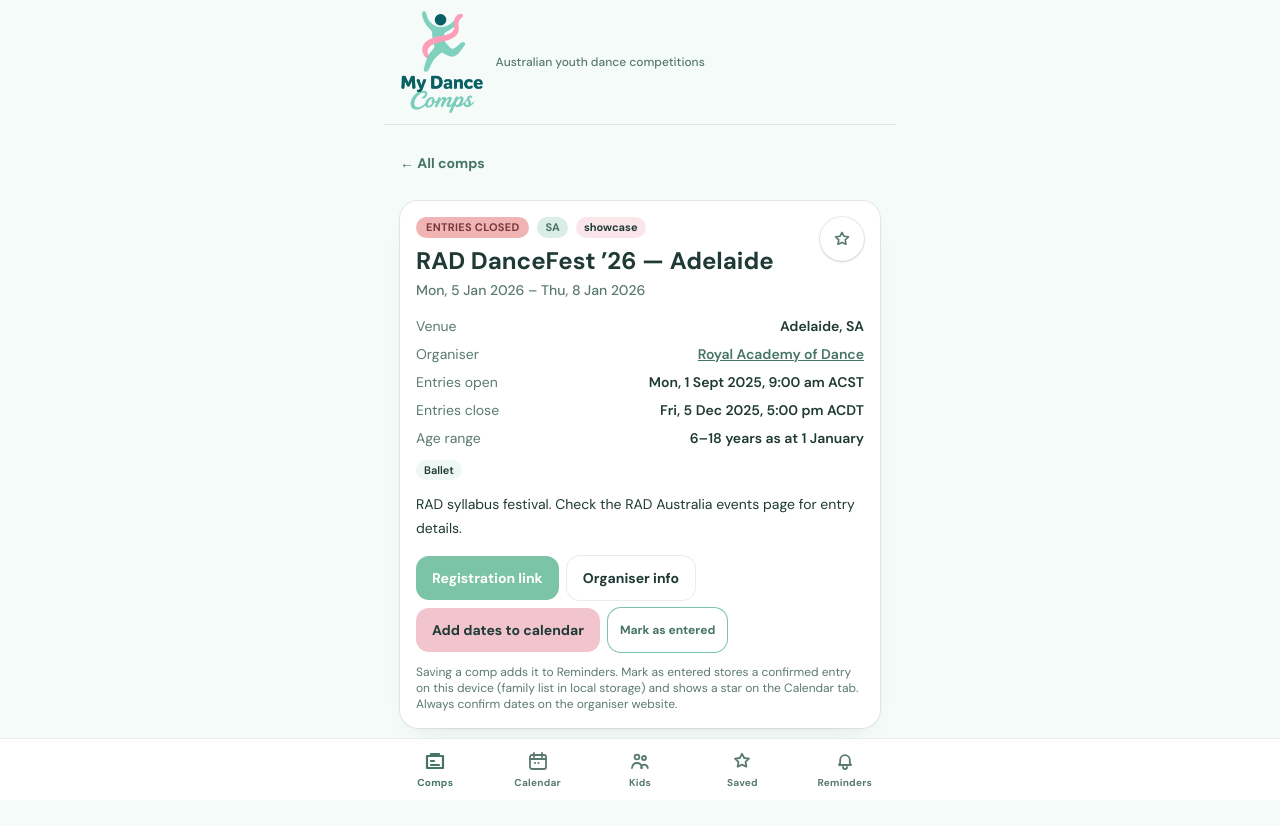
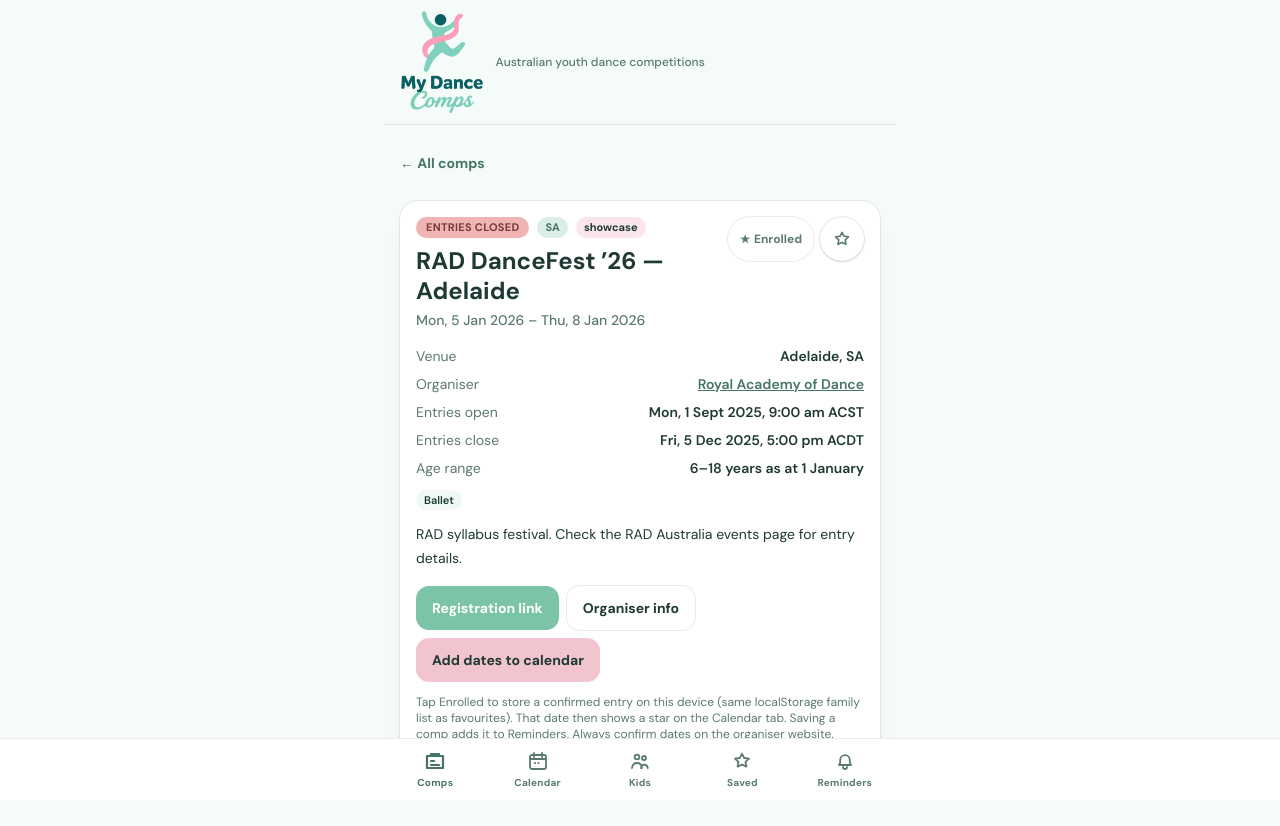
Before and after one commit to mitchtoeroek-tech/My-dance-comps, a Next.js app: page /comps/rad-dancefest-adelaide-2026 in a window 1280 px wide. Shown: the top 826 px of the page. Built offline with nearby package versions, Linux system fonts and the light colour scheme.

Commit message:
Put an Enrolled toggle on each Comps-list card
Enrolment is a chip next to the favourite star. Tap to enrol, tap again to un-enrol; the calendar then shows a star on those dates.

Co-authored-by: mitchtoeroek-tech <mitchtoeroek-tech@users.noreply.github.com>

```diff
--- a/src/components/CalendarView.tsx
+++ b/src/components/CalendarView.tsx
@@ -134,8 +134,9 @@ export function CalendarView({
         <h1 className="text-2xl font-bold">Calendar</h1>
         <p className="mt-1 text-sm leading-6 text-muted-foreground">
           Competition dates for the selected dancer’s home state (plus National
-          finals). Dots use the same entry-status colours as the Comps list. A
-          star means you marked a confirmed entry.
+          finals). Dots use the same entry-status colours as the Comps list. Tap
+          Enrolled on a competition card to add a star on these dates. Tap again
+          to un-enrol.
         </p>
       </div>
 
@@ -438,7 +439,7 @@ function DaySheet({
                   <StatusPill status={registrationStatus(comp)} />
                   {enrolled ? (
                     <span className="inline-flex items-center gap-1 rounded-control bg-primary-soft px-2 py-0.5 text-[11px] font-bold text-primary-ink">
-                      ★ Entered
+                      ★ Enrolled
                     </span>
                   ) : null}
                   {isFavourite(comp.id) ? (
--- a/src/components/CompCard.tsx
+++ b/src/components/CompCard.tsx
@@ -18,8 +18,8 @@ export function CompCard({
   comp: Competition;
   saved: boolean;
   onToggleSave: () => void;
-  enrolled?: boolean;
-  onToggleEnrolled?: () => void;
+  enrolled: boolean;
+  onToggleEnrolled: () => void;
   ageHint?: string;
 }) {
   const status = registrationStatus(comp);
@@ -67,7 +67,10 @@ export function CompCard({
             {comp.organiser}
           </p>
         </div>
-        <StarButton saved={saved} onClick={onToggleSave} />
+        <div className="flex shrink-0 items-start gap-1.5">
+          <EnrolledButton enrolled={enrolled} onClick={onToggleEnrolled} />
+          <StarButton saved={saved} onClick={onToggleSave} />
+        </div>
       </div>
       <div className="mt-3 flex flex-wrap gap-1.5">
         {styles.slice(0, 5).map((style) => (
@@ -102,12 +105,6 @@ export function CompCard({
         >
           Register
         </a>
-        {onToggleEnrolled ? (
-          <EnrolledButton
-            enrolled={Boolean(enrolled)}
-            onClick={onToggleEnrolled}
-          />
-        ) : null}
       </div>
     </article>
   );
--- a/src/components/CompDetail.tsx
+++ b/src/components/CompDetail.tsx
@@ -44,7 +44,13 @@ export function CompDetail({ comp }: { comp: Competition }) {
               {formatDateRange(comp.startDate, comp.endDate)}
             </p>
           </div>
-          <StarButton saved={saved} onClick={() => toggleFavourite(comp.id)} />
+          <div className="flex shrink-0 items-start gap-1.5">
+            <EnrolledButton
+              enrolled={enrolled}
+              onClick={() => toggleEnrolled(comp.id)}
+            />
+            <StarButton saved={saved} onClick={() => toggleFavourite(comp.id)} />
+          </div>
         </div>
         <dl className="mt-4 space-y-2 text-sm">
           <Row label="Venue" value={formatCompLocation(comp)} />
@@ -115,15 +121,12 @@ export function CompDetail({ comp }: { comp: Competition }) {
           >
             Add dates to calendar
           </button>
-          <EnrolledButton
-            enrolled={enrolled}
-            onClick={() => toggleEnrolled(comp.id)}
-          />
         </div>
         <p className="mt-3 text-xs text-muted-foreground">
-          Saving a comp adds it to Reminders. Mark as entered stores a confirmed
-          entry on this device (family list in local storage) and shows a star
-          on the Calendar tab. Always confirm dates on the organiser website.
+          Tap Enrolled to store a confirmed entry on this device (same
+          localStorage family list as favourites). That date then shows a star
+          on the Calendar tab. Saving a comp adds it to Reminders. Always
+          confirm dates on the organiser website.
         </p>
       </div>
     </article>
--- a/src/components/EnrolledButton.tsx
+++ b/src/components/EnrolledButton.tsx
@@ -12,14 +12,17 @@ export function EnrolledButton({
       type="button"
       onClick={onClick}
       aria-pressed={enrolled}
-      aria-label={enrolled ? "Remove confirmed entry" : "Mark as entered"}
-      className={`inline-flex min-h-11 items-center rounded-control px-3 py-1.5 text-xs font-bold ${
+      aria-label={enrolled ? "Un-enrol from this competition" : "Mark as enrolled"}
+      className={`inline-flex min-h-11 shrink-0 items-center gap-1 rounded-full px-3 text-xs font-bold ${
         enrolled
           ? "bg-primary text-white"
-          : "bg-surface text-primary-ink ring-1 ring-primary"
+          : "bg-surface text-muted-foreground ring-1 ring-border"
       }`}
     >
-      {enrolled ? "Entered" : "Mark as entered"}
+      <span aria-hidden className="text-[11px] leading-none">
+        ★
+      </span>
+      Enrolled
     </button>
   );
 }
```
